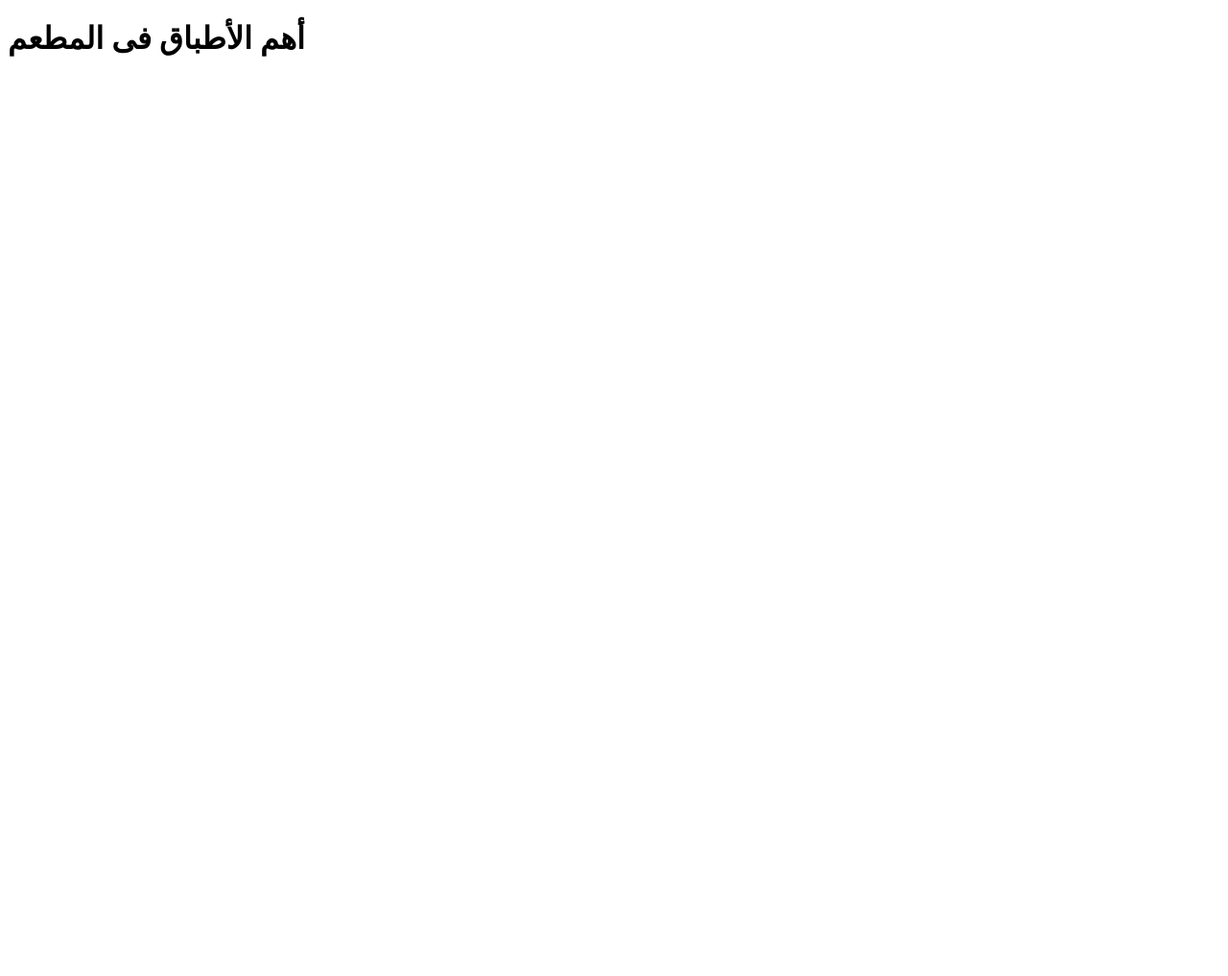
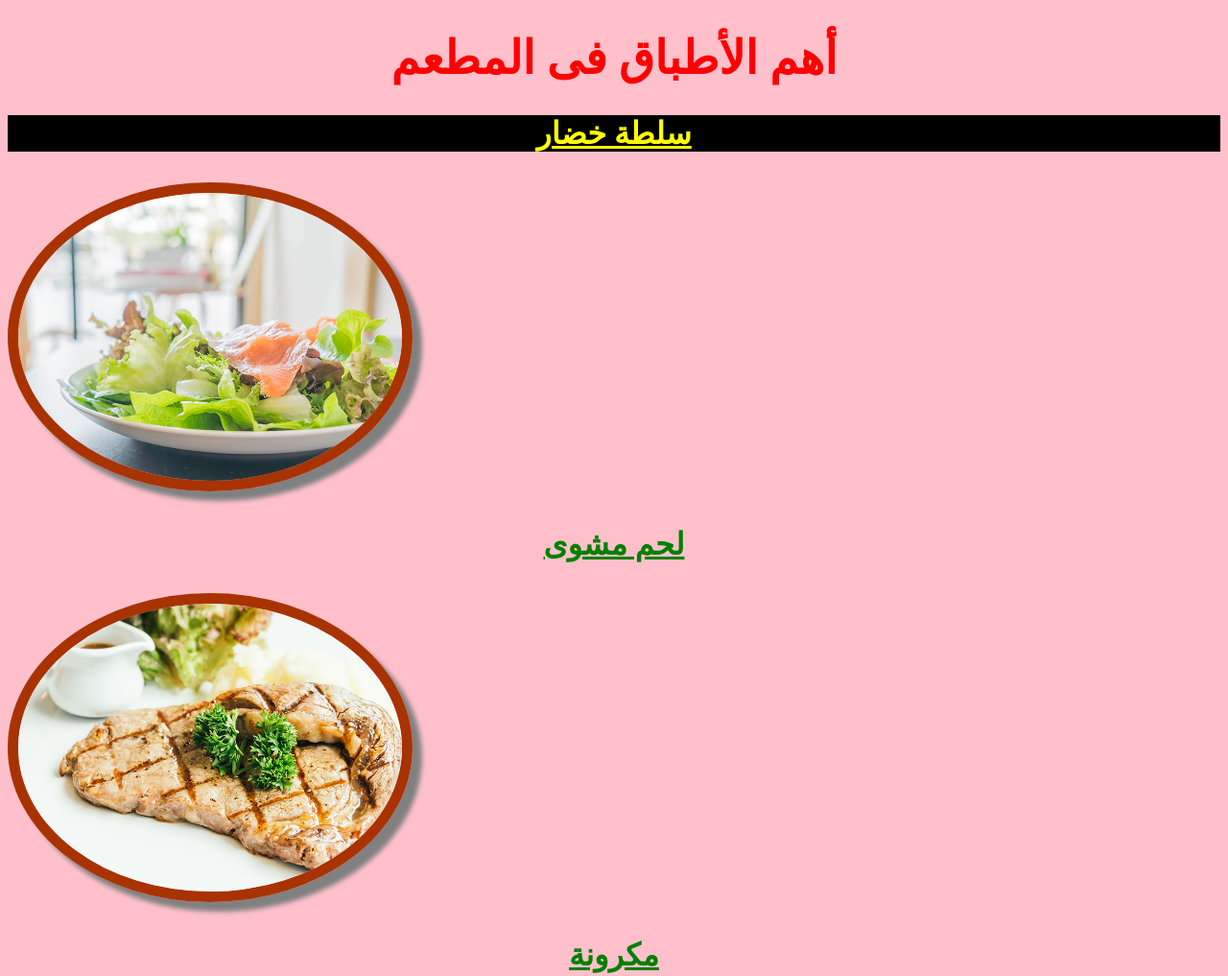
Before and after one commit to ramykamalteach/sust-resturant, a plain HTML site: page index.html in a window 1280 px wide. Shown: the top 1017 px of the page at 96% size. Before the commit the page ends 800 px from the top, so only its background shows below. Drawn offline with Linux system fonts and the light colour scheme.

Commit message:
end of the day

```diff
--- a/index.html
+++ b/index.html
@@ -4,9 +4,37 @@
     <meta charset="UTF-8">
     <meta name="viewport" content="width=device-width, initial-scale=1.0">
     <title>الصفحة الافتتاحية</title>
+
+    <link rel="stylesheet" href="siteStyles.css" />
+
+    <style>
+        h3 {
+            color: green;
+            font-size: 32px;
+            text-decoration: underline;
+            text-align: center;
+        }
+
+        img {
+            border: 11px rgb(168, 51, 1) solid;
+            border-radius: 50%;
+            box-shadow: 10px 10px 5px grey;
+        }
+    </style>
 </head>
 <body>
     <h1>أهم الأطباق فى المطعم</h1>
 
+    <h3 style="background-color: black; color: yellow;">سلطة خضار</h3>
+    <img src="images/lunch-01.jpg" width="400" />
+
+    <h3>لحم مشوى</h3>
+    <img src="images/lunch-02.jpg" width="400" />
+
+    <h3>مكرونة</h3>
+    <img src="images/lunch-04.jpg" width="400" />
+
+    <h3>جمبرى</h3>
+    <img src="images/lunch-05.jpg" width="400" />
 </body>
 </html>
--- /dev/null
+++ b/siteStyles.css
@@ -0,0 +1,9 @@
+h1 {
+    color: red;
+    font-size: 48px;
+    text-align: center;
+}
+
+body {
+    background-color: pink;
+}
```
Also changed, not shown: videos.html (added, +14 -0 lines), images/lunch-01.jpg (added), images/lunch-02.jpg (added), images/lunch-04.jpg (added), images/lunch-05.jpg (added).
